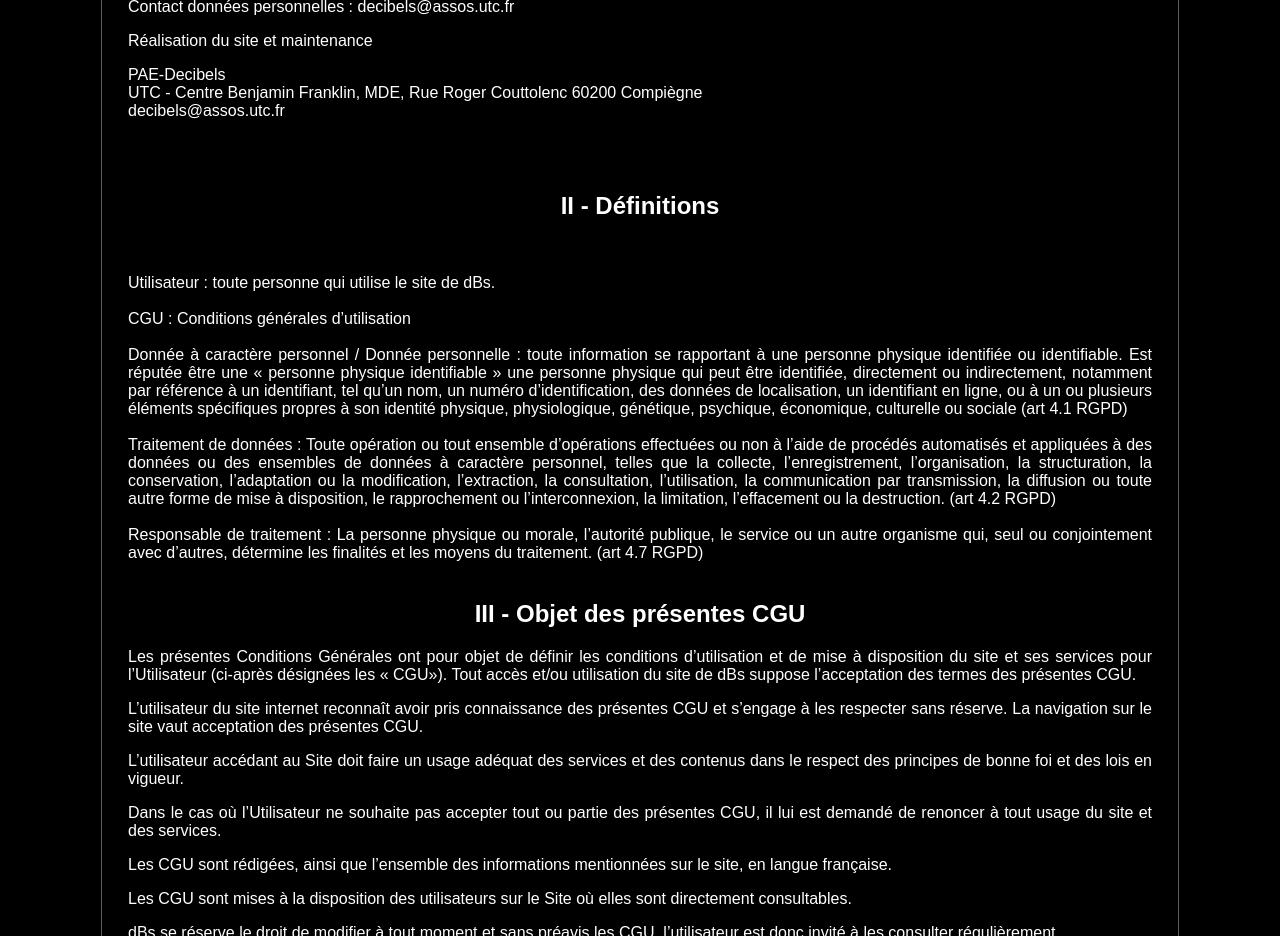
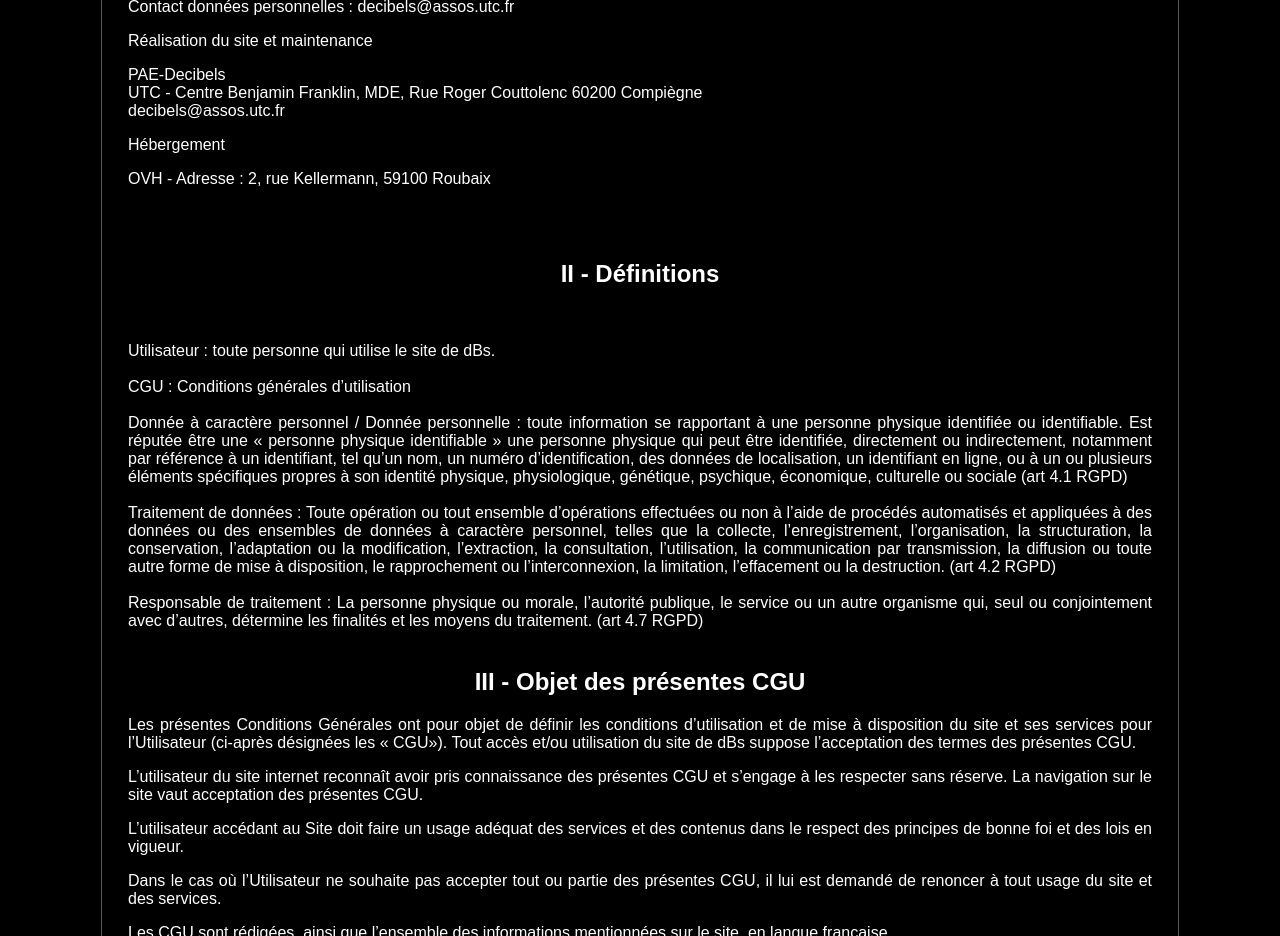
Before and after one commit to Decibels-UTC/website, a React (Create React App) app: page /legals in a window 1280 px wide. Shown: the part 880-1816 px from the top of the page. Built offline with nearby package versions, Linux system fonts and the light colour scheme; a web font is replaced by a local one.

Commit message:
fixed site

```diff
--- a/src/components/Legals.jsx
+++ b/src/components/Legals.jsx
@@ -34,6 +34,8 @@ function Legals(){
                         UTC - Centre Benjamin Franklin, MDE, Rue Roger Couttolenc 60200 Compiègne<br/>
                         decibels@assos.utc.fr
                     </p>
+                    <p>Hébergement</p>
+                    <p>OVH - Adresse : 2, rue Kellermann, 59100 Roubaix</p>
                     <br/>
                     <br/>
                     <h2>II - Définitions</h2>
```
